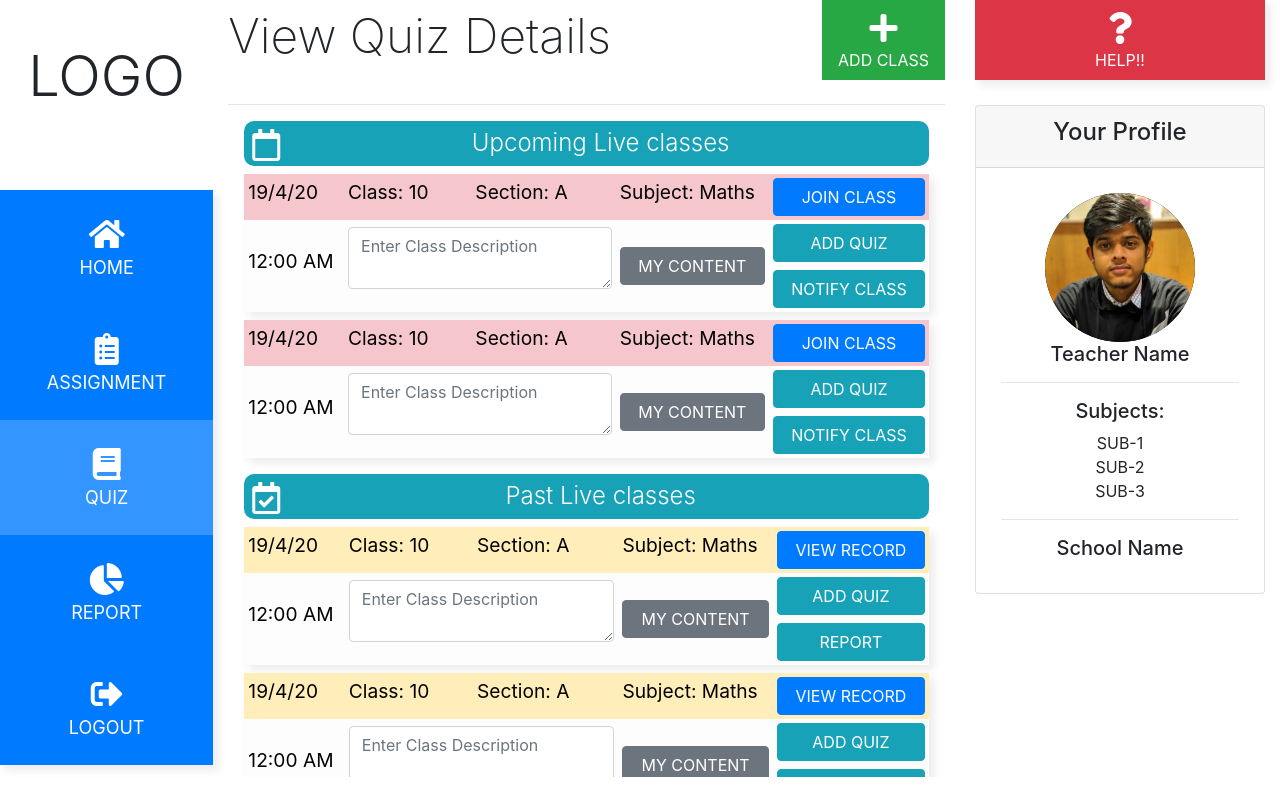
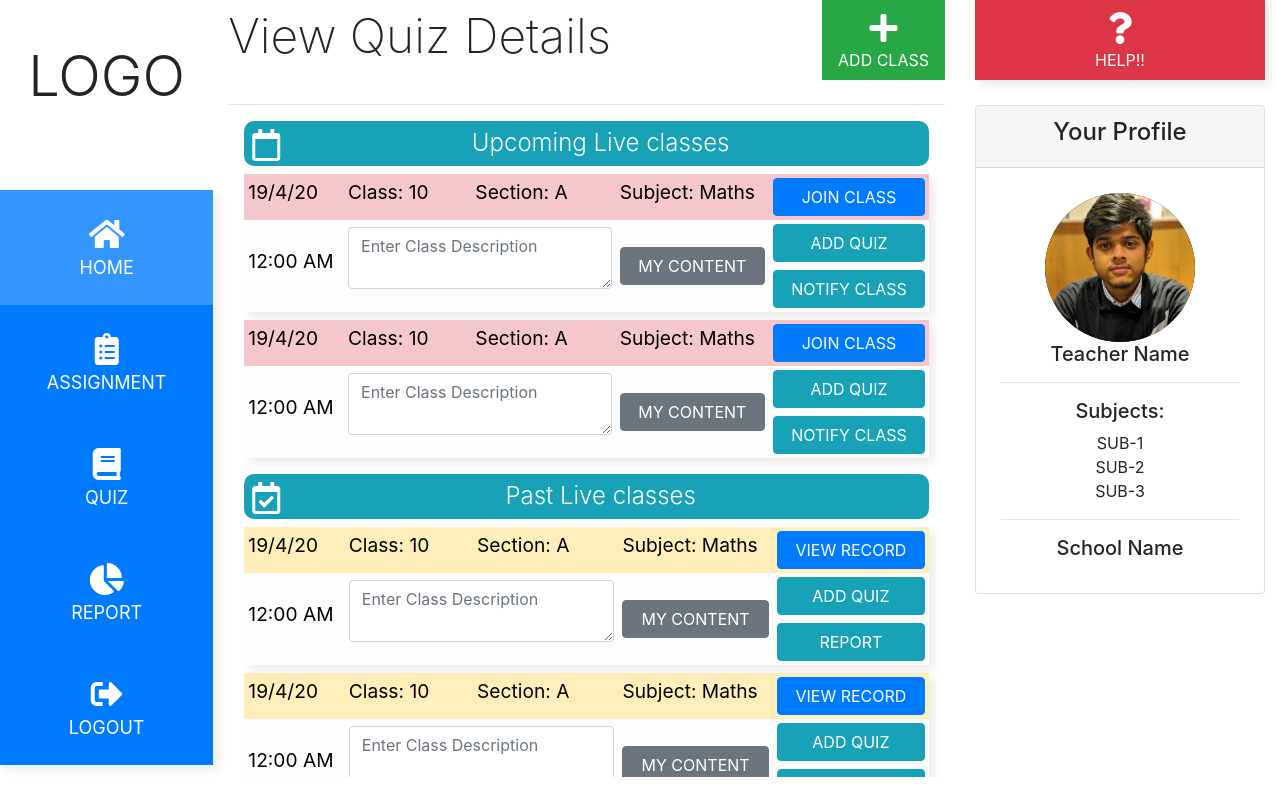
Before and after one commit to harshitkumar712/osspro, a plain HTML site: page index.html in a window 1280 px wide. Drawn offline with nearby package versions, Linux system fonts and the light colour scheme.

Commit message:
Update index.html

```diff
--- a/index.html
+++ b/index.html
@@ -60,9 +60,9 @@
         <div class="d-flex flex-column justify-content-around" style="height: 100vh">
           <div class="display-4 m-2 align-self-center">LOGO</div>
           <div class=" text-white text-center navleft">
-          <a  href="index.html"><div class="p-4 bg-primary navitem"><i class="fas fa-home fa-2x d-block p-1"></i><span>HOME</span></div></a>
+          <a class="active" href="index.html"><div class="p-4 bg-primary navitem"><i class="fas fa-home fa-2x d-block p-1"></i><span>HOME</span></div></a>
           <a href="assign.html"><div class="p-4 bg-primary navitem"><i class="fas fa-clipboard-list fa-2x d-block p-1"></i><span>ASSIGNMENT</span></div></a>
-          <a class="active" href="quiz.html"><div class="p-4 bg-primary navitem"><i class="fas fa-book fa-2x d-block p-1"></i><span>QUIZ</span></div></a>
+          <a  href="quiz.html"><div class="p-4 bg-primary navitem"><i class="fas fa-book fa-2x d-block p-1"></i><span>QUIZ</span></div></a>
           <a href="report.html"><div class="p-4 bg-primary navitem"><i class="fas fa-chart-pie fa-2x d-block p-1"></i><span>REPORT</span></div></a>
           <a href="home.html"><div class="p-4 bg-primary navitem"><i class="fas fa-sign-out-alt fa-2x d-block p-1"></i><span>LOGOUT</span></div></a>
         </div>
```
